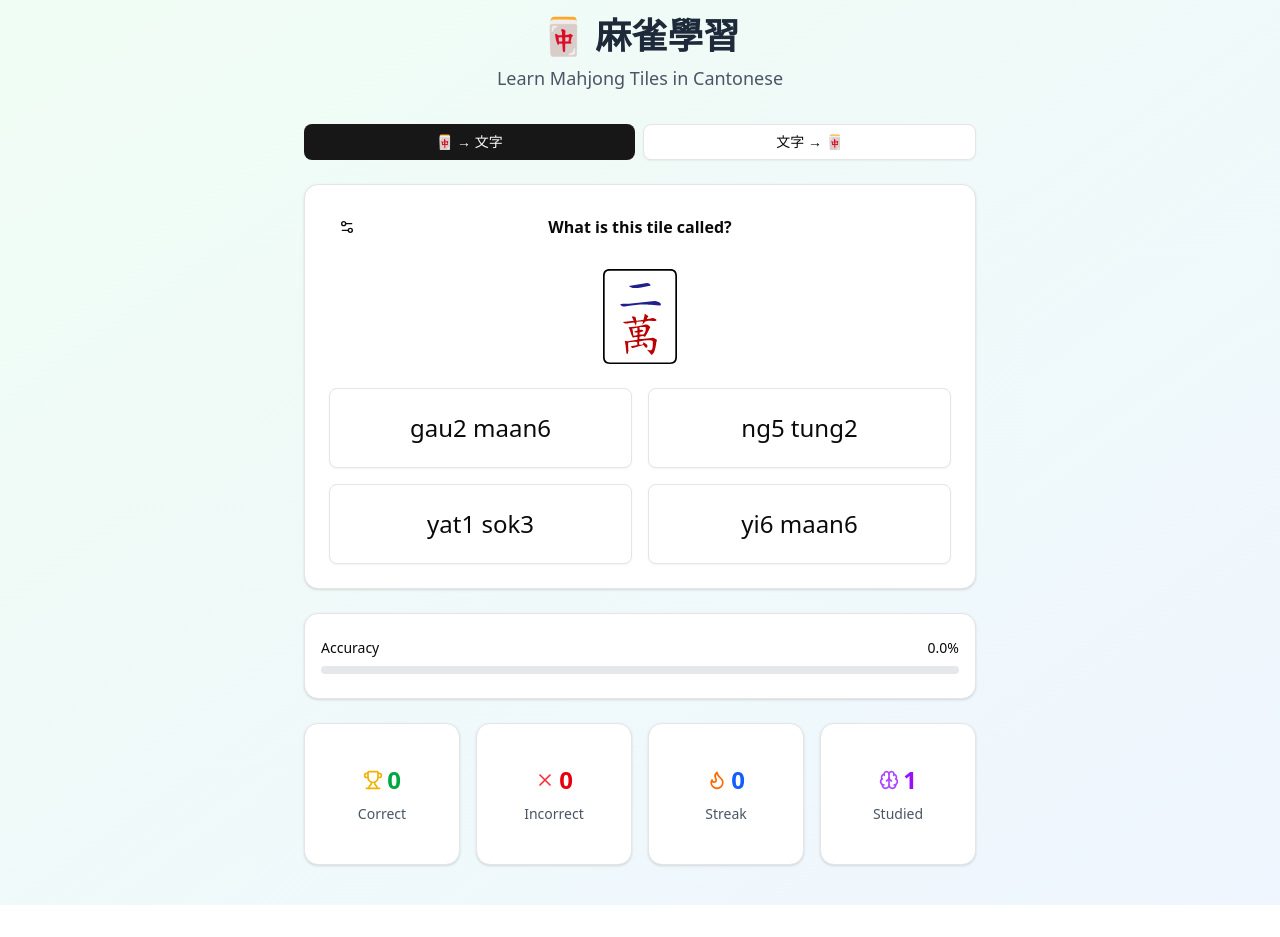
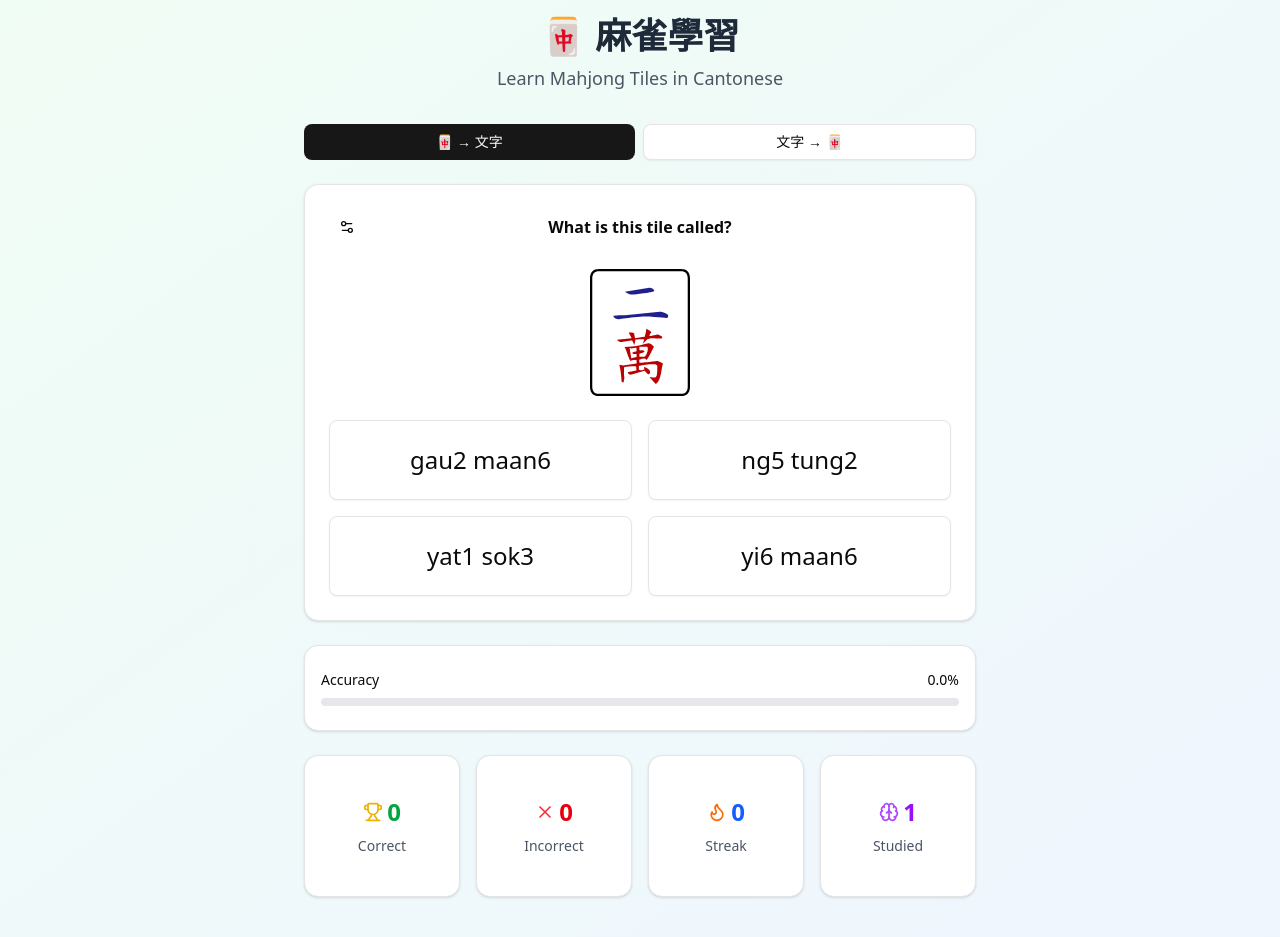
Before and after one commit to ryanwong12/learn-mahjong, a Next.js app: page / in a window 1280 px wide. Before the commit the page ends 905 px from the top, so only its background shows below. Built offline with nearby package versions, Linux system fonts and the light colour scheme.

Commit message:
use Image tag

```diff
--- a/components/mahjong/TileDisplay.tsx
+++ b/components/mahjong/TileDisplay.tsx
@@ -1,13 +1,16 @@
 import MahjongTile from "@/types/MahjongTile";
+import Image from 'next/image'
 
 const TileDisplay = ({ tile }: { tile: MahjongTile }) => (
   <div className="tile-container flex justify-center">
     {/* Try Unicode first */}
     {/* <span className="unicode-tile">{tile.unicode}</span> */}
     {/* SVG fallback */}
-    <img
+    <Image
       src={`/tiles/svg/${tile.category}/${tile.id}.svg`}
       alt={tile.nameEnglish}
+      width={100}
+      height={100}
     />
   </div>
 );
```
